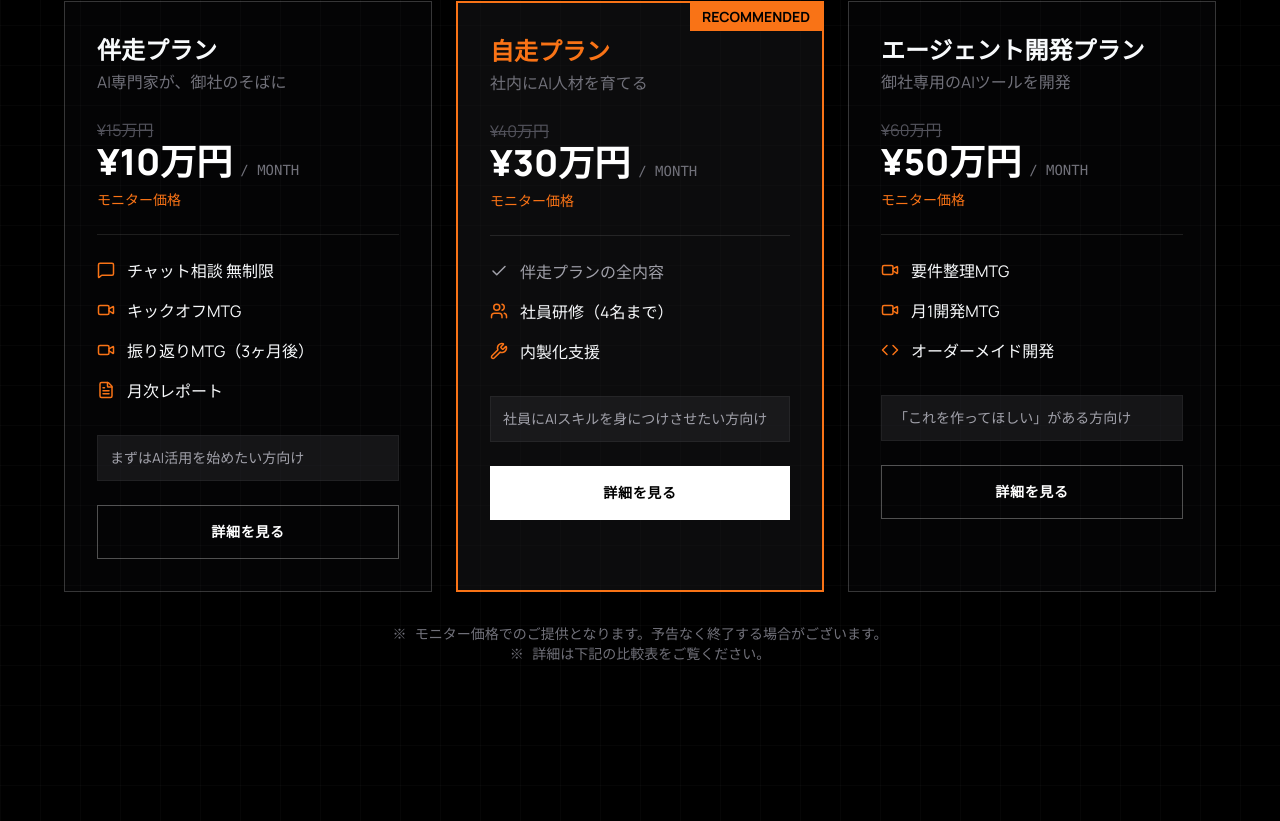
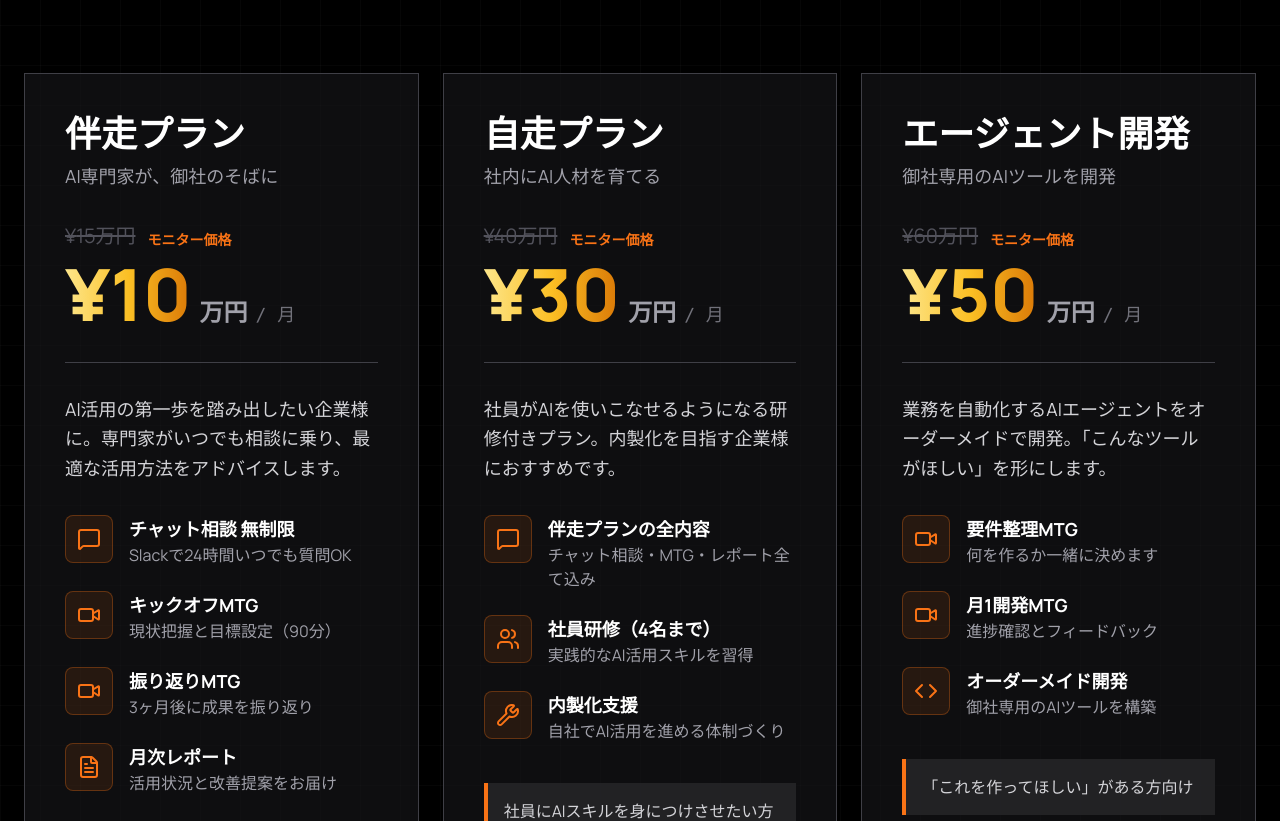
Before and after one commit to shunsuke-tnk/AI-komon-KENSETSU, a React (Vite) app: page / in a window 1280 px wide. Shown: the part 9399-10220 px from the top of the page. Built offline with nearby package versions, Linux system fonts and the light colour scheme.

Commit message:
プラン表更新

```diff
--- a/components/PricingSection.tsx
+++ b/components/PricingSection.tsx
@@ -1,50 +1,47 @@
 import React from 'react';
 import { Section } from './ui/Section';
 import { Button } from './ui/Button';
-import { Check, MessageSquare, Users, Code, Video, FileText, Wrench } from 'lucide-react';
+import { MessageSquare, Users, Code, Video, FileText, Wrench, ArrowRight } from 'lucide-react';
 
 const plans = [
   {
     name: '伴走プラン',
     tagline: 'AI専門家が、御社のそばに',
+    description: 'AI活用の第一歩を踏み出したい企業様に。専門家がいつでも相談に乗り、最適な活用方法をアドバイスします。',
     price: '15万円',
-    discountPrice: '10万円',
-    isPopular: false,
-    color: 'zinc',
+    discountPrice: '10',
     target: 'まずはAI活用を始めたい方向け',
     features: [
-      { icon: MessageSquare, text: 'チャット相談 無制限' },
-      { icon: Video, text: 'キックオフMTG' },
-      { icon: Video, text: '振り返りMTG（3ヶ月後）' },
-      { icon: FileText, text: '月次レポート' },
+      { icon: MessageSquare, title: 'チャット相談 無制限', desc: 'Slackで24時間いつでも質問OK' },
+      { icon: Video, title: 'キックオフMTG', desc: '現状把握と目標設定（90分）' },
+      { icon: Video, title: '振り返りMTG', desc: '3ヶ月後に成果を振り返り' },
+      { icon: FileText, title: '月次レポート', desc: '活用状況と改善提案をお届け' },
     ],
   },
   {
     name: '自走プラン',
     tagline: '社内にAI人材を育てる',
+    description: '社員がAIを使いこなせるようになる研修付きプラン。内製化を目指す企業様におすすめです。',
     price: '40万円',
-    discountPrice: '30万円',
-    isPopular: true,
-    color: 'orange',
+    discountPrice: '30',
     target: '社員にAIスキルを身につけさせたい方向け',
     features: [
-      { icon: Check, text: '伴走プランの全内容', highlight: true },
-      { icon: Users, text: '社員研修（4名まで）' },
-      { icon: Wrench, text: '内製化支援' },
+      { icon: MessageSquare, title: '伴走プランの全内容', desc: 'チャット相談・MTG・レポート全て込み' },
+      { icon: Users, title: '社員研修（4名まで）', desc: '実践的なAI活用スキルを習得' },
+      { icon: Wrench, title: '内製化支援', desc: '自社でAI活用を進める体制づくり' },
     ],
   },
   {
-    name: 'エージェント開発プラン',
+    name: 'エージェント開発',
     tagline: '御社専用のAIツールを開発',
+    description: '業務を自動化するAIエージェントをオーダーメイドで開発。「こんなツールがほしい」を形にします。',
     price: '60万円',
-    discountPrice: '50万円',
-    isPopular: false,
-    color: 'zinc',
+    discountPrice: '50',
     target: '「これを作ってほしい」がある方向け',
     features: [
-      { icon: Video, text: '要件整理MTG' },
-      { icon: Video, text: '月1開発MTG' },
-      { icon: Code, text: 'オーダーメイド開発' },
+      { icon: Video, title: '要件整理MTG', desc: '何を作るか一緒に決めます' },
+      { icon: Video, title: '月1開発MTG', desc: '進捗確認とフィードバック' },
+      { icon: Code, title: 'オーダーメイド開発', desc: '御社専用のAIツールを構築' },
     ],
   },
 ];
@@ -52,69 +49,84 @@ const plans = [
 export const PricingSection: React.FC = () => {
   return (
     <Section id="pricing">
-      <div className="text-center mb-16">
-        <h2 className="text-5xl md:text-7xl font-black tracking-tighter mb-4">PLANS</h2>
-        <p className="text-zinc-500 font-mono uppercase text-base">3つのプランからお選びいただけます</p>
+      {/* Header */}
+      <div className="text-center mb-16 md:mb-24">
+        <h2 className="text-5xl md:text-7xl lg:text-8xl font-black tracking-tighter mb-6">PLANS</h2>
+        <p className="text-xl md:text-2xl text-zinc-400">御社の状況に合わせて、3つのプランからお選びください</p>
       </div>
 
-      <div className="grid grid-cols-1 md:grid-cols-3 gap-6 max-w-6xl mx-auto">
+      {/* Plans Grid */}
+      <div className="grid grid-cols-1 lg:grid-cols-3 gap-8 lg:gap-6 max-w-7xl mx-auto">
         {plans.map((plan, index) => (
           <div
             key={index}
-            className={`relative p-8 ${
-              plan.isPopular
-                ? 'border-2 border-orange-500 bg-zinc-900/50'
-                : 'border border-white/20 bg-zinc-900/20'
-            }`}
+            className="relative p-8 md:p-10 border border-zinc-700 bg-zinc-900/60 hover:border-orange-500/50 transition-all duration-300 group"
           >
-            {plan.isPopular && (
-              <div className="absolute top-0 right-0 bg-orange-500 text-black text-sm font-bold px-3 py-1">
-                RECOMMENDED
-              </div>
-            )}
-
-            <h3 className={`text-2xl font-bold mb-1 ${plan.isPopular ? 'text-orange-500' : ''}`}>
-              {plan.name}
-            </h3>
-            <p className="text-zinc-500 text-base mb-6">{plan.tagline}</p>
-
-            <div className="mb-6 pb-6 border-b border-white/10">
-              <div className="flex items-baseline gap-2">
-                <span className="text-zinc-600 line-through text-base">¥{plan.price}</span>
-              </div>
-              <div className="flex items-baseline gap-2">
-                <span className="text-3xl md:text-4xl font-black text-white">¥{plan.discountPrice}</span>
-                <span className="text-sm text-zinc-500 font-mono">/ MONTH</span>
-              </div>
-              <p className="text-sm text-orange-500 mt-2">モニター価格</p>
+            {/* Plan Header */}
+            <div className="mb-8">
+              <h3 className="text-3xl md:text-4xl font-black text-white mb-2">
+                {plan.name}
+              </h3>
+              <p className="text-lg text-zinc-400">{plan.tagline}</p>
             </div>
 
-            <ul className="space-y-4 mb-8">
-              {plan.features.map((feature, fIndex) => (
-                <li key={fIndex} className="flex items-start gap-3 text-base">
-                  <feature.icon className={`shrink-0 mt-0.5 ${feature.highlight ? 'text-zinc-400' : 'text-orange-500'}`} size={18} />
-                  <span className={feature.highlight ? 'text-zinc-400' : ''}>{feature.text}</span>
-                </li>
-              ))}
-            </ul>
-
-            <div className="mb-6 p-3 bg-zinc-800/50 border border-white/5">
-              <p className="text-sm text-zinc-400">{plan.target}</p>
+            {/* Price */}
+            <div className="mb-8 pb-8 border-b border-zinc-700">
+              <div className="flex items-end gap-3">
+                <span className="text-zinc-600 line-through text-xl">¥{plan.price}</span>
+                <span className="text-orange-500 text-sm font-bold">モニター価格</span>
+              </div>
+              <div className="flex items-baseline gap-2 mt-2">
+                <span className="text-6xl md:text-7xl font-black text-transparent bg-clip-text bg-gradient-to-r from-amber-200 via-amber-400 to-amber-600">
+                  ¥{plan.discountPrice}
+                </span>
+                <span className="text-2xl text-zinc-400 font-bold">万円</span>
+                <span className="text-lg text-zinc-500 font-mono">/ 月</span>
+              </div>
             </div>
 
+            {/* Description */}
+            <p className="text-zinc-300 text-lg leading-relaxed mb-8">
+              {plan.description}
+            </p>
+
+            {/* Features */}
+            <div className="space-y-6 mb-10">
+              {plan.features.map((feature, fIndex) => (
+                <div key={fIndex} className="flex items-start gap-4">
+                  <div className="w-12 h-12 rounded-lg bg-orange-500/10 border border-orange-500/30 flex items-center justify-center shrink-0">
+                    <feature.icon className="text-orange-500" size={24} />
+                  </div>
+                  <div>
+                    <p className="text-white font-bold text-lg">{feature.title}</p>
+                    <p className="text-zinc-400 text-base">{feature.desc}</p>
+                  </div>
+                </div>
+              ))}
+            </div>
+
+            {/* Target */}
+            <div className="mb-8 p-4 bg-zinc-800/80 border-l-4 border-orange-500">
+              <p className="text-zinc-300 text-base font-medium">{plan.target}</p>
+            </div>
+
+            {/* CTA */}
             <Button
-              variant={plan.isPopular ? 'primary' : 'outline'}
-              className="w-full"
+              variant="primary"
+              className="w-full text-lg py-4 group-hover:bg-orange-400 transition-colors"
             >
               詳細を見る
+              <ArrowRight className="ml-2 inline-block" size={20} />
             </Button>
           </div>
         ))}
       </div>
 
-      <div className="text-center mt-8 text-zinc-500 text-sm font-mono">
-        ※ モニター価格でのご提供となります。予告なく終了する場合がございます。<br />
-        ※ 詳細は下記の比較表をご覧ください。
+      {/* Footer Note */}
+      <div className="text-center mt-12 md:mt-16">
+        <p className="text-zinc-500 text-base">
+          ※ モニター価格でのご提供となります。予告なく終了する場合がございます。
+        </p>
       </div>
     </Section>
   );
```
